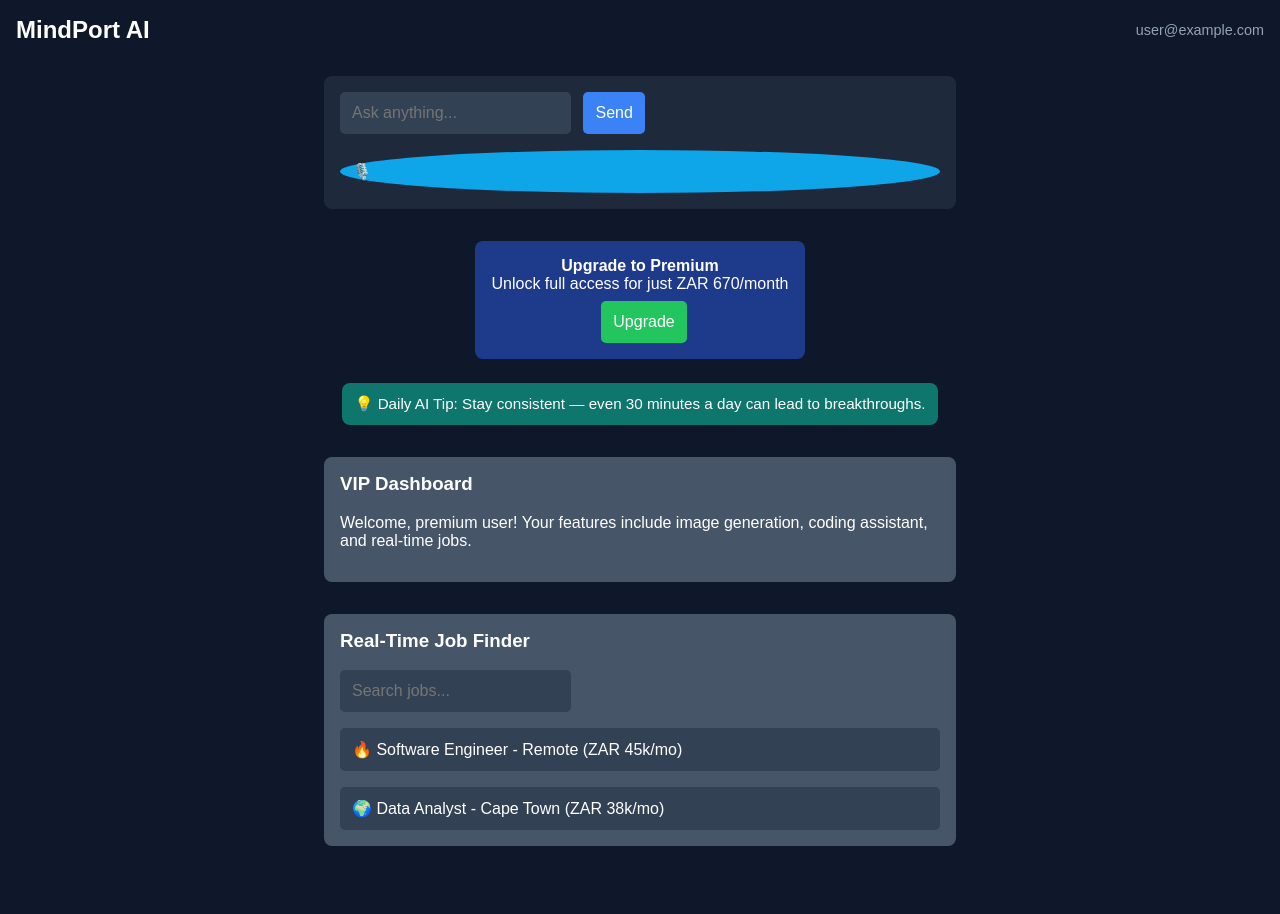
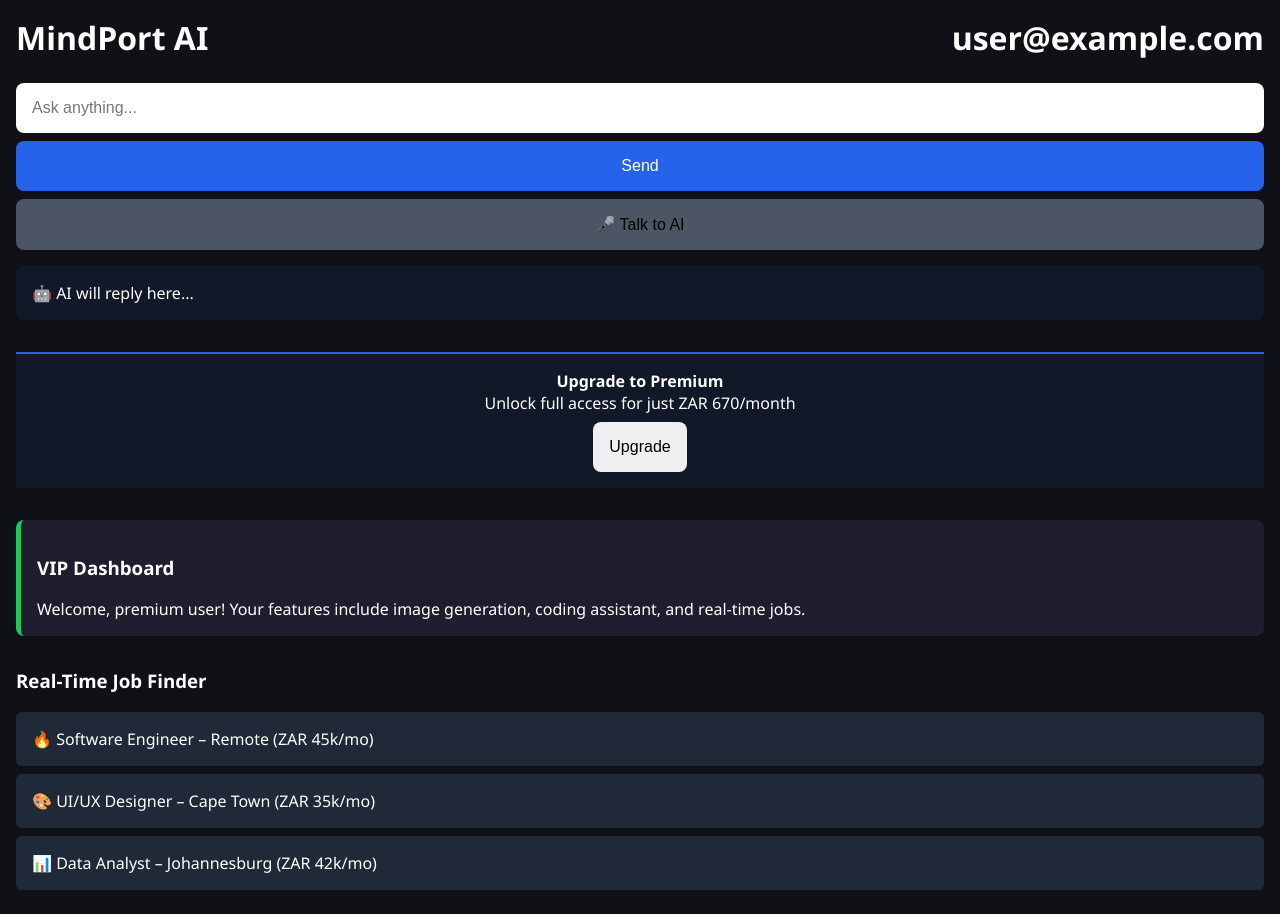
Before and after one commit to aron683/ai.etherealinkbytiisetso.com, a website: page index.html in a window 1280 px wide. Before the commit the page ends 846 px from the top, so only its background shows below. Drawn offline with Linux system fonts and the light colour scheme.

Commit message:
Update index.html

```diff
--- a/index.html
+++ b/index.html
@@ -1,133 +1,155 @@
-<!DOCTYPE html><html lang="en">
+<!DOCTYPE html>
+<html lang="en">
 <head>
   <meta charset="UTF-8" />
-  <meta name="viewport" content="width=device-width, initial-scale=1.0" />
+  <meta name="viewport" content="width=device-width, initial-scale=1.0"/>
   <title>MindPort AI</title>
-  <link rel="icon" href="favicon.ico" type="image/x-icon" />
   <style>
     body {
       margin: 0;
-      font-family: Arial, sans-serif;
-      background-color: #0f172a;
-      color: #ffffff;
+      padding: 1rem;
+      font-family: 'Segoe UI', sans-serif;
+      background-color: #0f1117;
+      color: white;
+    }
+
+    header {
+      font-size: 2rem;
+      font-weight: bold;
+    }
+
+    .input-area {
+      margin-top: 1rem;
       display: flex;
       flex-direction: column;
-      align-items: center;
-      justify-content: flex-start;
-      height: 100vh;
+    }
+
+    input, button {
       padding: 1rem;
+      font-size: 1rem;
+      margin-top: 0.5rem;
+      border: none;
+      border-radius: 8px;
     }
-    header {
-      width: 100%;
-      display: flex;
-      justify-content: space-between;
-      align-items: center;
-    }
-    .logo {
-      font-size: 1.5rem;
-      font-weight: bold;
-    }
-    .email {
-      font-size: 0.9rem;
-      color: #94a3b8;
-    }
-    .chat-box {
-      margin-top: 2rem;
-      width: 100%;
-      max-width: 600px;
-      background-color: #1e293b;
-      border-radius: 8px;
-      padding: 1rem;
-    }
-    input, button {
-      padding: 0.75rem;
-      font-size: 1rem;
-      border: none;
-      border-radius: 5px;
-    }
-    input {
-      flex-grow: 1;
-      background-color: #334155;
+
+    #sendBtn {
+      background: #2563eb;
       color: white;
-    }
-    button {
-      background-color: #3b82f6;
-      color: white;
-      margin-left: 0.5rem;
       cursor: pointer;
     }
-    .microphone {
-      background: #0ea5e9;
-      border-radius: 50%;
-      padding: 0.75rem;
+
+    #vip {
+      background: #1e1e2e;
+      padding: 1rem;
+      margin-top: 2rem;
+      border-left: 5px solid #22c55e;
+      border-radius: 8px;
+    }
+
+    .job-finder {
+      margin-top: 2rem;
+    }
+
+    .job-card {
+      background: #1f2937;
+      padding: 1rem;
+      margin: 0.5rem 0;
+      border-radius: 6px;
+    }
+
+    .mic {
+      margin-top: 0.5rem;
+      background: #4b5563;
+    }
+
+    .response {
       margin-top: 1rem;
-    }
-    .premium {
-      margin-top: 2rem;
-      background: #1e3a8a;
+      background: #111827;
       padding: 1rem;
       border-radius: 8px;
+    }
+
+    .premium-banner {
+      margin-top: 2rem;
+      background: #111827;
+      padding: 1rem;
       text-align: center;
-    }
-    .upgrade-btn {
-      background: #22c55e;
-      margin-top: 0.5rem;
-    }
-    .tip-box {
-      background: #0f766e;
-      padding: 0.75rem;
-      margin-top: 1.5rem;
-      border-radius: 8px;
-      font-size: 0.95rem;
-    }
-    .vip, .jobs {
-      margin-top: 2rem;
-      background: #475569;
-      padding: 1rem;
-      border-radius: 8px;
-      width: 100%;
-      max-width: 600px;
-    }
-    .vip h3, .jobs h3 {
-      margin-top: 0;
-    }
-    .job-result {
-      margin-top: 1rem;
-      background: #334155;
-      padding: 0.75rem;
-      border-radius: 5px;
+      border-top: 2px solid #2563eb;
     }
   </style>
 </head>
 <body>
-  <header>
-    <div class="logo">MindPort AI</div>
-    <div class="email">user@example.com</div>
-  </header>  <div class="chat-box">
-    <form id="chatForm">
-      <input type="text" placeholder="Ask anything..." id="userInput" required />
-      <button type="submit">Send</button>
-    </form>
-    <div class="microphone">🎙️</div>
-  </div>  <div class="premium">
+
+  <header>MindPort AI <span style="float:right;">user@example.com</span></header>
+
+  <div class="input-area">
+    <input type="text" id="promptInput" placeholder="Ask anything..." />
+    <button id="sendBtn">Send</button>
+    <button class="mic" onclick="startVoice()">🎤 Talk to AI</button>
+  </div>
+
+  <div class="response" id="ai-response">🤖 AI will reply here...</div>
+
+  <div class="premium-banner">
     <strong>Upgrade to Premium</strong><br>
     Unlock full access for just ZAR 670/month<br>
-    <button class="upgrade-btn">Upgrade</button>
-  </div>  <div class="tip-box" id="dailyTip">
-    💡 Daily AI Tip: Stay consistent — even 30 minutes a day can lead to breakthroughs.
-  </div>  <div class="vip">
+    <button onclick="alert('Redirect to payment')">Upgrade</button>
+  </div>
+
+  <div id="vip">
     <h3>VIP Dashboard</h3>
-    <p>Welcome, premium user! Your features include image generation, coding assistant, and real-time jobs.</p>
-  </div>  <div class="jobs">
+    Welcome, premium user! Your features include image generation, coding assistant, and real-time jobs.
+  </div>
+
+  <div class="job-finder">
     <h3>Real-Time Job Finder</h3>
-    <input type="text" placeholder="Search jobs..." id="jobSearch" />
-    <div class="job-result">🔥 Software Engineer - Remote (ZAR 45k/mo)</div>
-    <div class="job-result">🌍 Data Analyst - Cape Town (ZAR 38k/mo)</div>
-  </div>  <script>
-    document.getElementById("chatForm").addEventListener("submit", function (e) {
-      e.preventDefault();
-      const input = document.getElementById("userInput").value;
-      alert("AI is thinking about: " + input);
-    });
-  </script></body>
-  </html>
+    <div class="job-card">🔥 Software Engineer – Remote (ZAR 45k/mo)</div>
+    <div class="job-card">🎨 UI/UX Designer – Cape Town (ZAR 35k/mo)</div>
+    <div class="job-card">📊 Data Analyst – Johannesburg (ZAR 42k/mo)</div>
+  </div>
+
+  <script>
+    async function askAI(prompt) {
+      const response = await fetch("https://api.openai.com/v1/chat/completions", {
+        method: "POST",
+        headers: {
+          "Content-Type": "application/json",
+          "Authorization": "Bearer YOUR_OPENAI_API_KEY"
+        },
+        body: JSON.stringify({
+          model: "gpt-3.5-turbo",
+          messages: [{ role: "user", content: prompt }]
+        })
+      });
+
+      const data = await response.json();
+      const reply = data.choices[0].message.content;
+      document.getElementById("ai-response").innerText = reply;
+      speakText(reply);
+    }
+
+    document.getElementById("sendBtn").onclick = () => {
+      const prompt = document.getElementById("promptInput").value;
+      askAI(prompt);
+    }
+
+    function startVoice() {
+      const recognition = new (window.SpeechRecognition || window.webkitSpeechRecognition)();
+      recognition.lang = 'en-US';
+      recognition.start();
+      recognition.onresult = function(event) {
+        const transcript = event.results[0][0].transcript;
+        document.getElementById("promptInput").value = transcript;
+        askAI(transcript);
+      };
+    }
+
+    function speakText(text) {
+      const speech = new SpeechSynthesisUtterance(text);
+      speech.lang = 'en-US';
+      window.speechSynthesis.speak(speech);
+    }
+  </script>
+
+</body>
+    </html>
```
